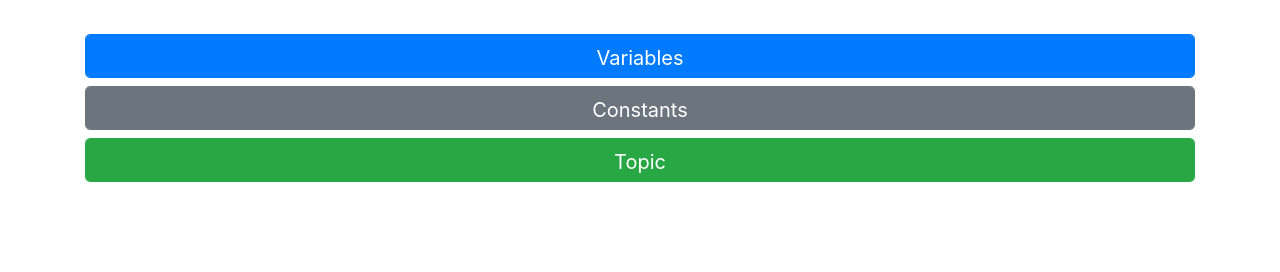
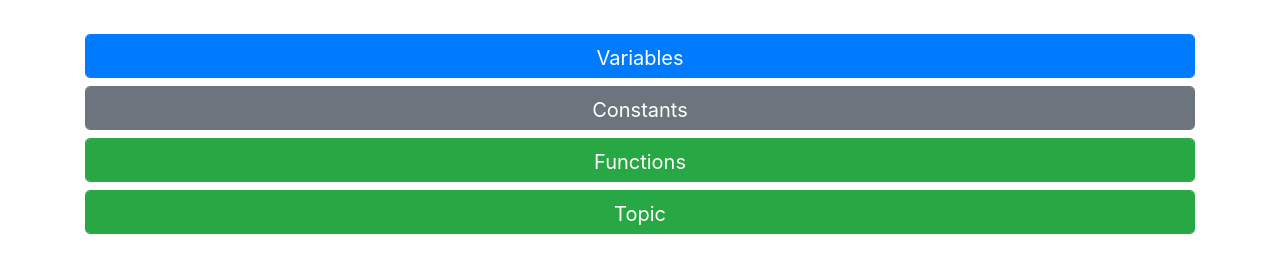
Before and after one commit to vamsikrish99/vamsi_javascript_learn, a plain HTML site: page index.html in a window 1280 px wide. Shown: the part 108-380 px from the top of the page. Drawn offline with nearby package versions, Linux system fonts and the light colour scheme.

Commit message:
modified indexfile

```diff
--- a/index.html
+++ b/index.html
@@ -16,6 +16,7 @@
       <h1 class="display-3 text-center">Javascript Topics</h1>
       <a href="variables/index.html" target="_blank" class="btn btn-lg btn-primary form-control mt-5">Variables</a>
       <a href="constants/index.html" target="_blank" class="btn btn-lg btn-secondary form-control mt-2">Constants</a>
+      <a href="#" target="_blank" class="btn btn-lg btn-success form-control mt-2">Functions</a>
       <a href="#" target="_blank" class="btn btn-lg btn-success form-control mt-2">Topic</a>
     </div>
 
```
